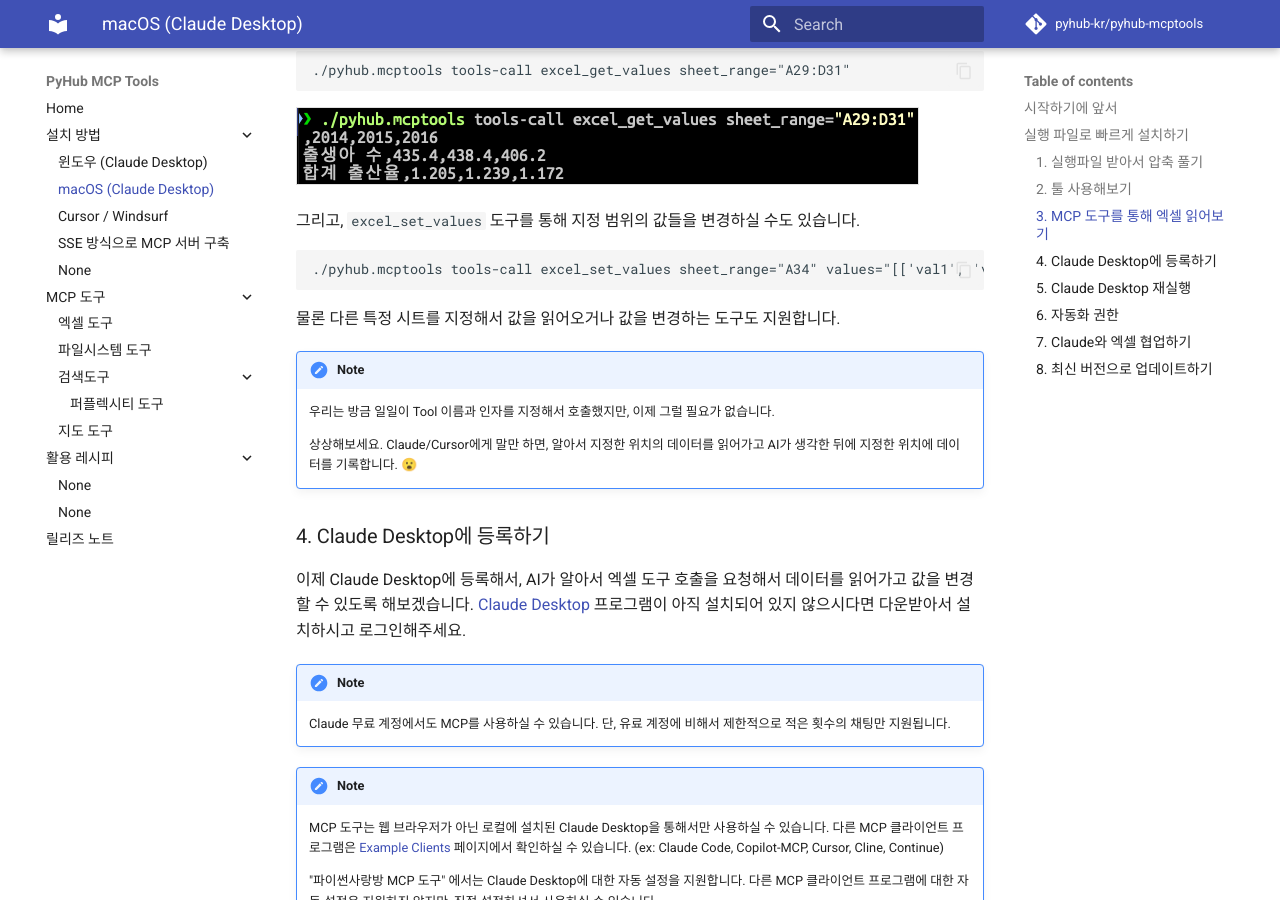
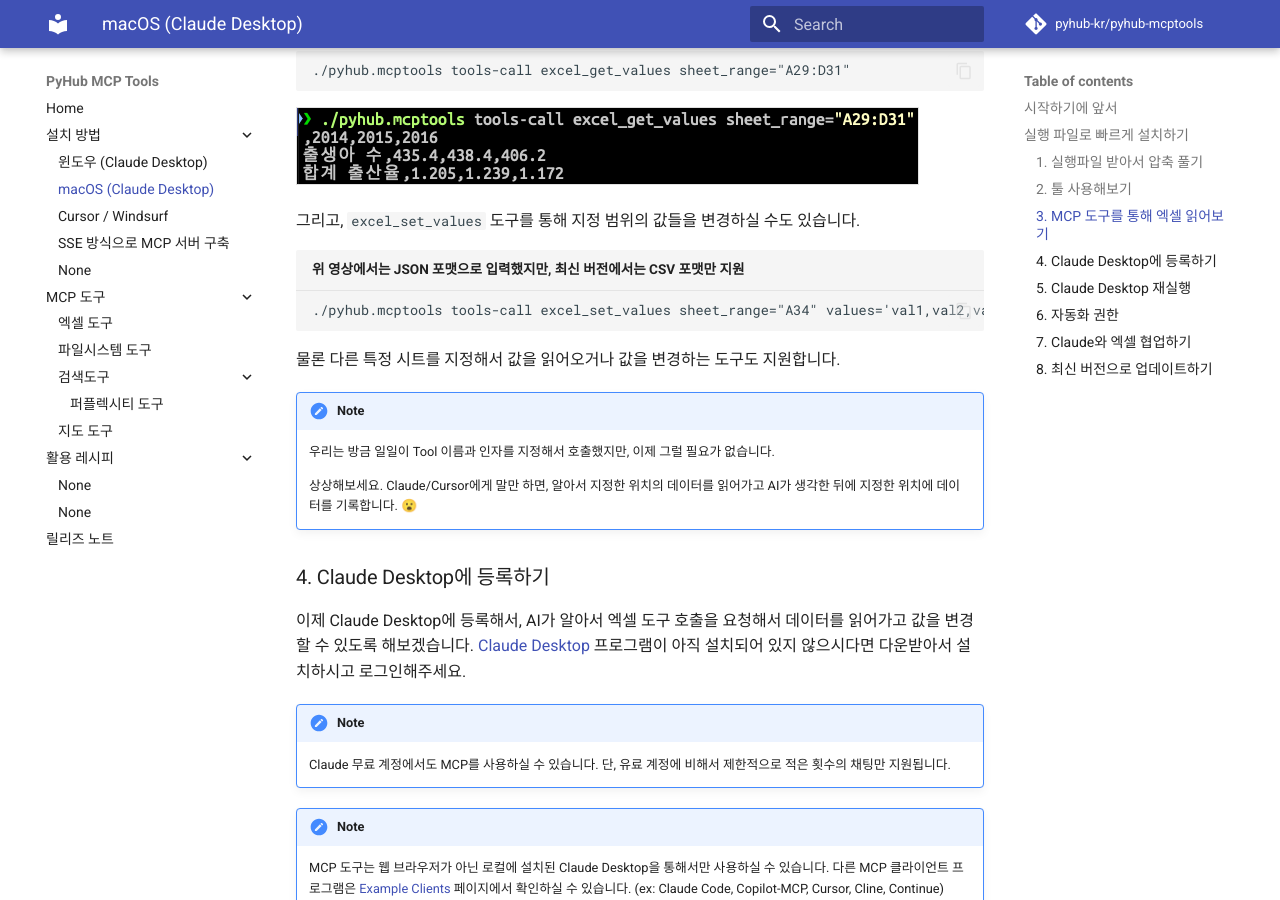
Before and after one commit to pyhub-kr/pyhub-mcptools, an MkDocs documentation site: the page built from docs/setup/macos/index.md, in a window 1280 px wide and 900 px high, scrolled down 3637 px. Built offline with MkDocs 1.6.1 and Material for MkDocs 9.7.7, drawn with Linux system fonts in a browser that asks for light colours; comment, search, counter and statistics services are not loaded.

Commit message:
excel_set_values 도구에 대한 설명 : CSV 포맷 데이터만 지원함을 명시

````diff
--- a/docs/setup/macos/index.md
+++ b/docs/setup/macos/index.md
@@ -106,8 +106,8 @@
 
 그리고, `excel_set_values` 도구를 통해 지정 범위의 값들을 변경하실 수도 있습니다.
 
-```
-./pyhub.mcptools tools-call excel_set_values sheet_range="A34" values="[['val1', 'val2', 'val3'], ['val4', 'val5', 'val6']]"
+``` title="위 영상에서는 JSON 포맷으로 입력했지만, 최신 버전에서는 CSV 포맷만 지원"
+./pyhub.mcptools tools-call excel_set_values sheet_range="A34" values='val1,val2,val3\nval4,val5,val6'
 ```
 
 물론 다른 특정 시트를 지정해서 값을 읽어오거나 값을 변경하는 도구도 지원합니다.
````
Also changed, not shown: docs/setup/windows/index.md (+2 -2 lines).
